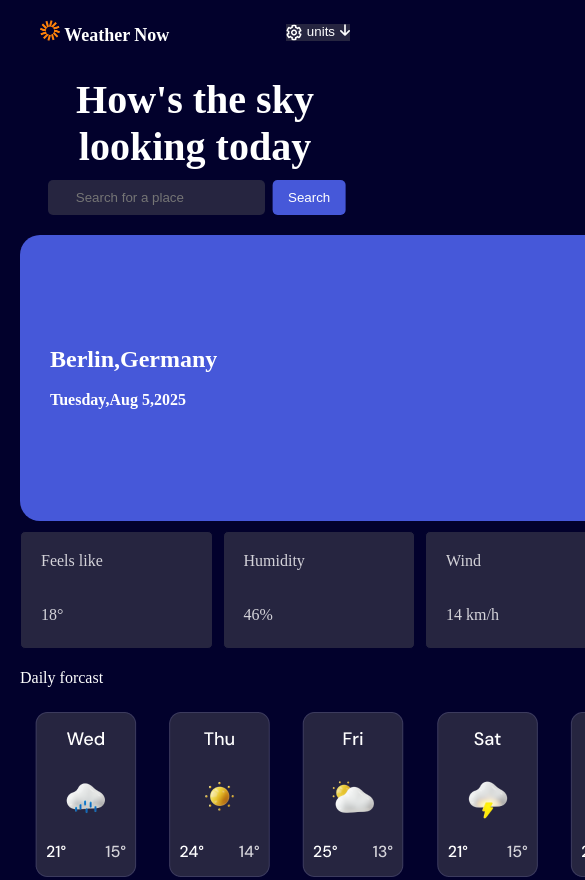
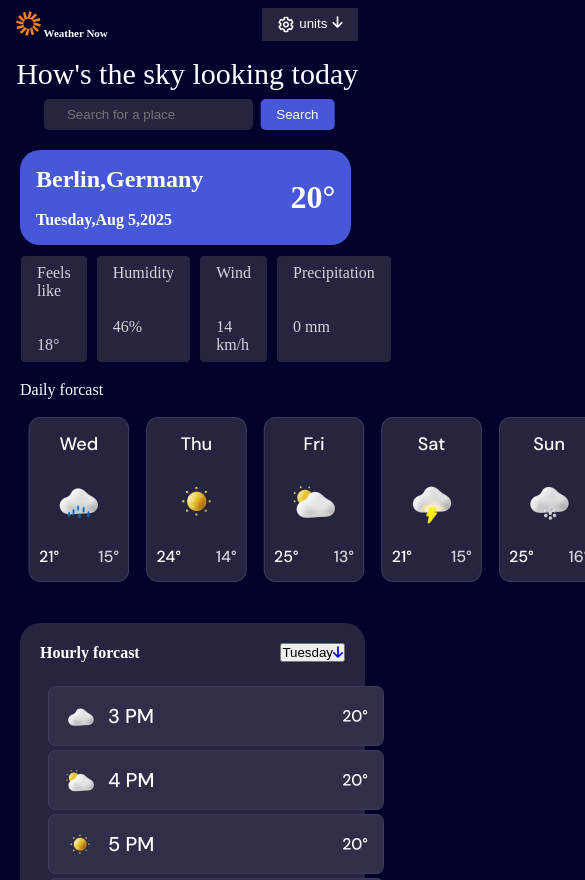
Before and after one commit to Asma-Munni/Midterm-part-1, a plain HTML site: page index.html in a window 390 px wide. Shown: the top 880 px of the page, 585 px wide, since content can reach past the window. Drawn offline with Linux system fonts and the light colour scheme.

Commit message:
added more

```diff
--- a/css/style.css
+++ b/css/style.css
@@ -217,3 +217,114 @@ body{
     padding: 8px;
 
 }
+
+@media  screen and (max-width:480px) {
+   body{
+    width: 96%;
+    height: 100%;
+    background:#02012c ;
+    color:#fff ;
+}
+.topbar{
+    padding: 8px 16px;
+}
+.topbar >.logo{
+   font-size: 11px;
+}
+.topbar >.logo >img{
+    top: 15px;
+    width: 25px;
+}
+.topbar >.units >button{
+    padding: 8px 16px;
+}
+.title >h2{
+    font-weight: 500;
+    font-size: 30px;
+    padding: 8px;
+}
+.search-box{
+    margin-bottom: 16px;
+}
+.search-box >input{
+    padding: 8px 16px;
+    transition: .3s;
+}
+.search-box >.btn{
+    padding: 8px 16px;
+}
+.main{
+    width:96%;
+    height: auto;
+    display: flex;
+    flex-direction: column;
+}
+.main >.left{
+    width: 96%;
+    display: flex;
+    flex-direction: column;
+    height: auto;
+    margin-bottom: 08px;
+
+}
+
+.main >.right{
+    flex-direction: column;
+    width: 96%;
+    height: auto;
+    margin-bottom: 8px;
+}
+.main >.left >.left-1{
+    width: 96%;
+    height: auto;
+    padding: 16px;
+}
+.main >.left >.left-2{
+    width: 96%;
+    top: 1px;
+    gap: 8px;
+    margin-bottom: 8px;
+}
+.main >.left >.left-2 >.feels{
+    width: 96%;
+    height: auto;
+    background: #262540;
+    border: 1px solid #02012c;
+    padding: 8px 16px ;
+      border-radius: 5px;
+}
+
+.main >.left >.left-2 >.humidity{
+    width: 96%;
+    height: auto;
+    padding: 8px 16px ;
+}
+.main >.left >.left-2 >.wind{
+    width: 96%;
+    height: auto;
+    padding: 8px 16px;
+}
+.main >.left >.left-2 >.pre{
+    width: 96%;
+    height: auto;
+    padding: 8px 16px ;
+}
+.main >.left >.left-3{
+    width: 100%;
+    top: 8px;
+}
+.main >.left >.left-3 > .day >img{
+    justify-content: space-between;
+    margin: 8px;
+}
+.main >.right >.right-upper{
+    display: flex;
+    margin-bottom: 16px;
+}
+.main >.right >.right-lower {
+    gap: 8px;
+    padding: 8px;
+
+}
+
+}
```
